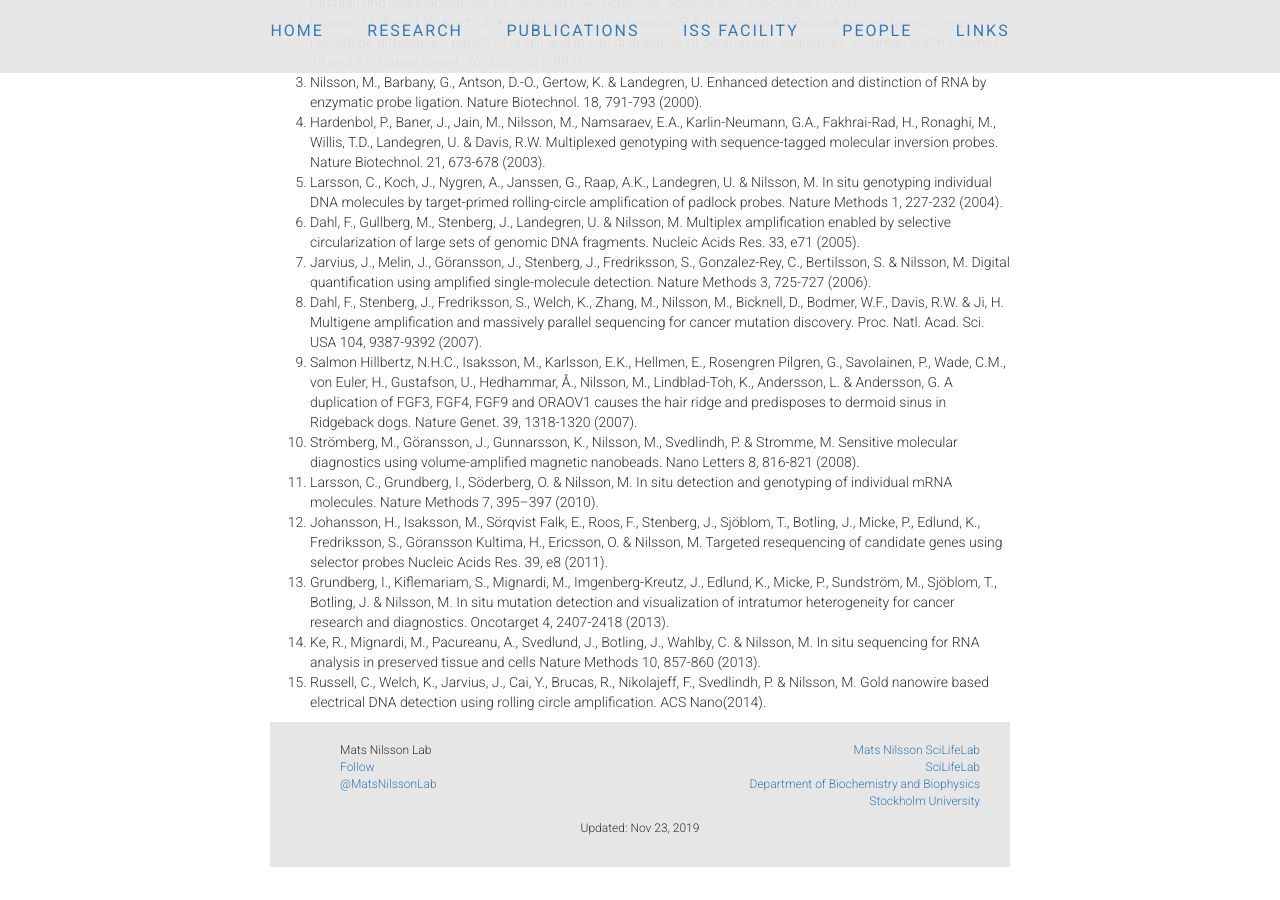
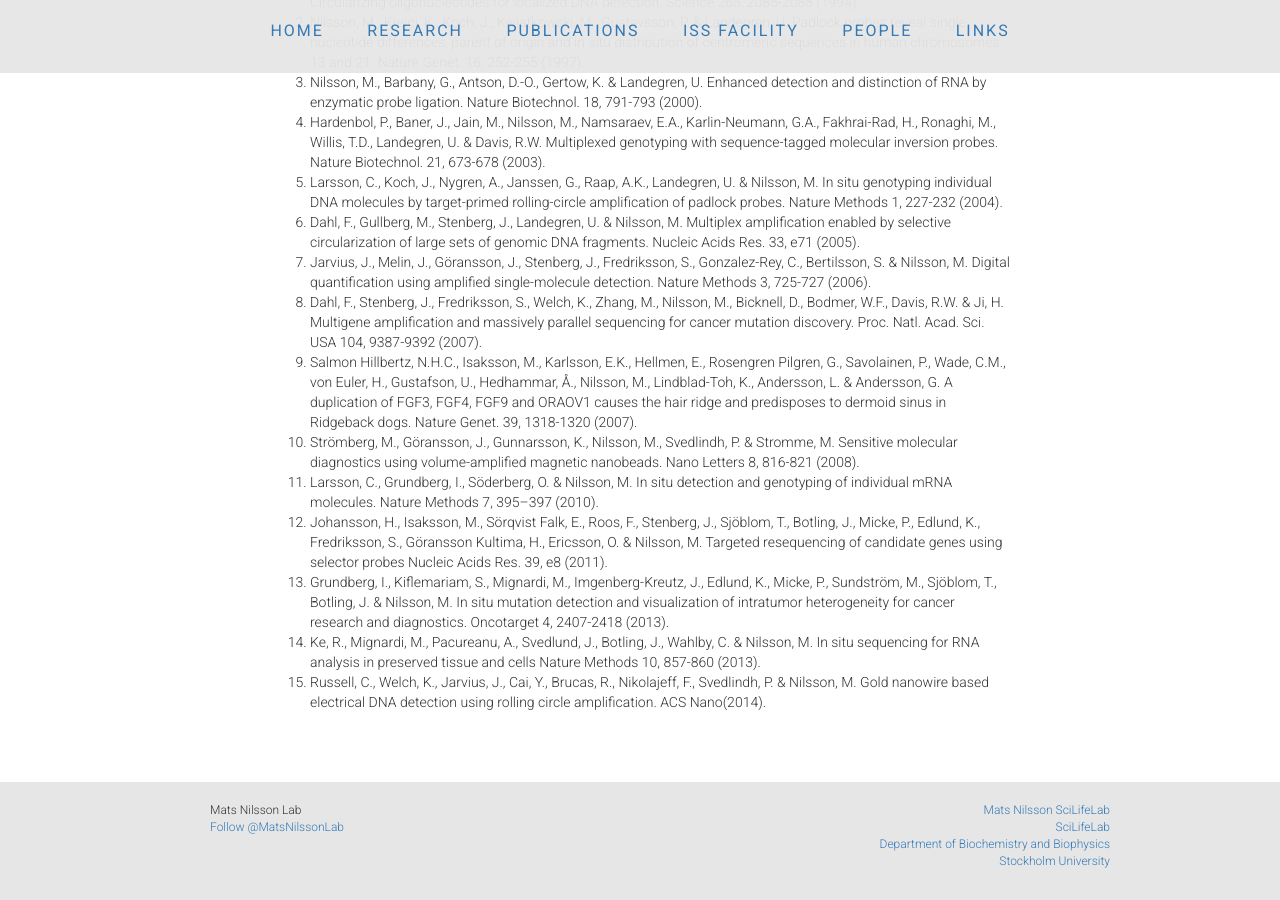
Before and after one commit to flintott/NilssonLab, a Jekyll site: the page research/index.html, which Jekyll copies as it is, in a window 1280 px wide and 900 px high, scrolled down 1317 px. Built offline with Jekyll 4.4.1, drawn with Linux system fonts in a browser that asks for light colours; comment, search, counter and statistics services are not loaded; before the commit the page ends 2184 px from its top, so only the background shows below that.

Commit message:
Update index.html

```diff
--- a/research/index.html
+++ b/research/index.html
@@ -119,26 +119,22 @@
 	        <img style='width: 100%; object-fit: contain' align="center" src="img/PD.jpg"/>
 		<p>Image Title<br>
 		<small>Figure legend</small></p>
-
               </div>
             </div>
           </div>
-
 	  <p>Additional info/background</p>
 	  <p>&nbsp;<p>
 	    <hr>
 	  <p>&nbsp;<p>
-
-
 	    <hr>
           <p><small> Footnote   </small></p>
-
+ -->
         </div>
       </div>
     </div>
     <p>&nbsp;<p>
     <p>&nbsp;<p>
-  -->
+
 
   <footer class="footer">
     <div class="wrapfoot">
@@ -158,15 +154,6 @@
           </ul>
         </div>
       </div>
-      <div class="row">
-	<div class=" col-sm-4  col-md-4 col-lg-4">
-        </div>
-        <div class=" col-sm-4  col-md-4 col-lg-4" align="center">
-		<p>Updated: Nov 23, 2019</p>
-	</div>
-        <div class=" col-sm-4  col-md-4 col-lg-4">
-	</div>
-      </div>
     </div>
   </footer>
 
```
Lines whose indentation alone changed are shown as unchanged.
